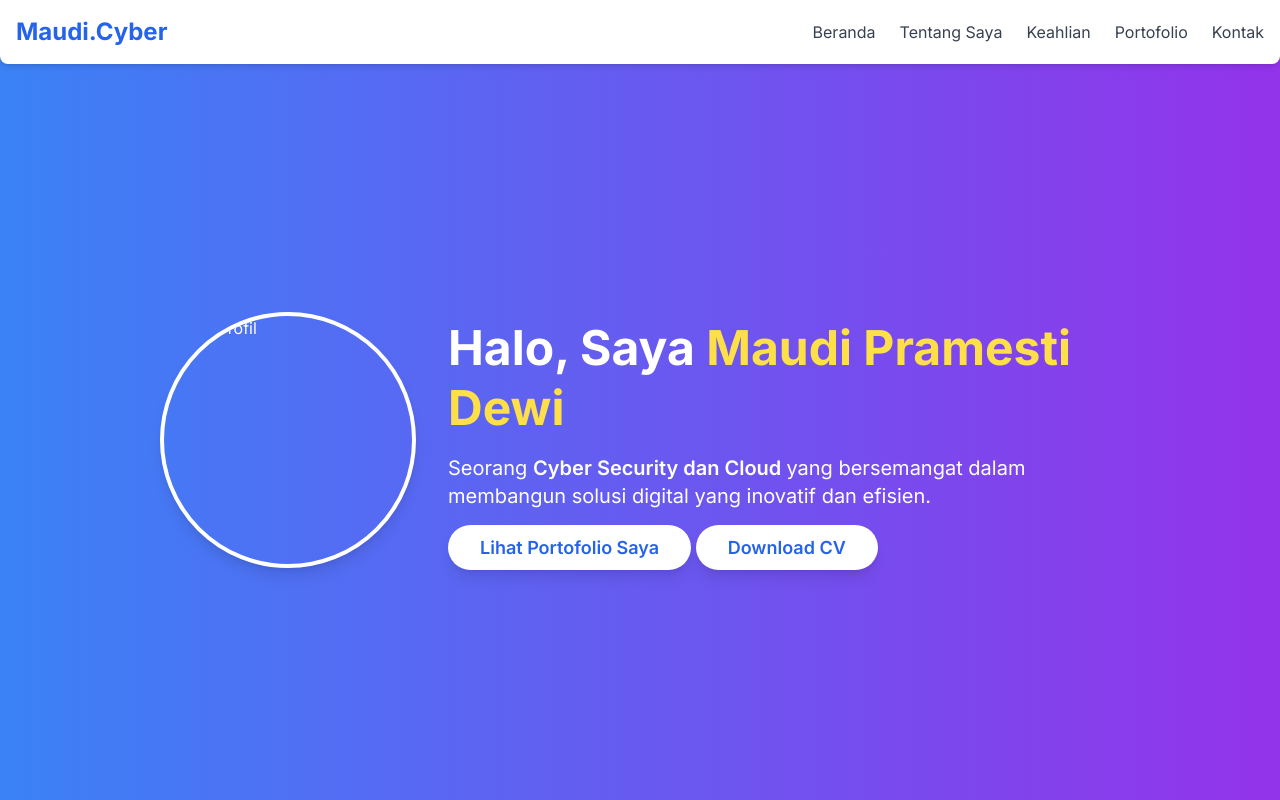
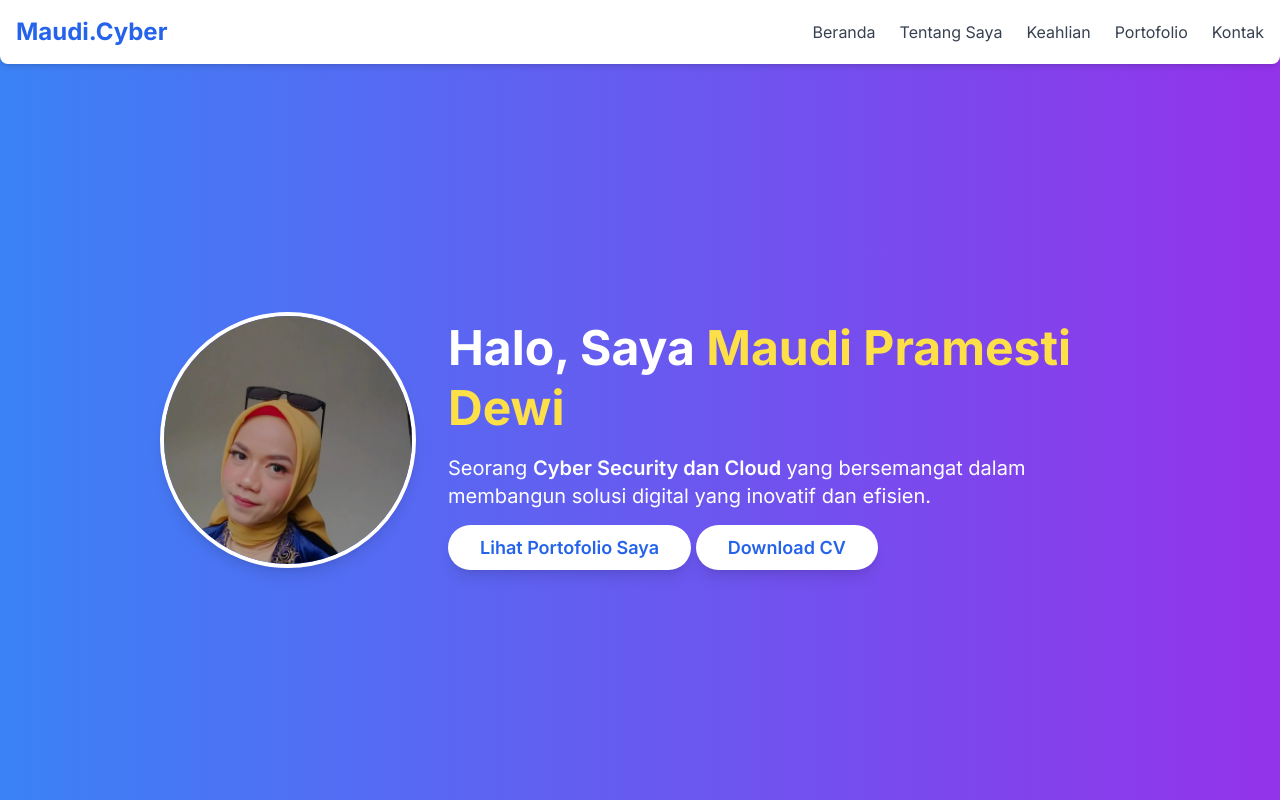
Before and after one commit to MaudiDewi/porto, a plain HTML site: page index.html in a window 1280 px wide. Shown: the top 800 px of the page. Drawn offline with nearby package versions, Linux system fonts and the light colour scheme.

Commit message:
Update index.html

```diff
--- a/index.html
+++ b/index.html
@@ -53,7 +53,7 @@
             <div class="flex-shrink-0">
                 <!-- Profile Picture -->
                 <!-- Ganti URL gambar placeholder ini dengan URL foto profil Anda -->
-                <img srcfotoprofile.jpg" alt="Foto Profil" class="w-64 h-64 rounded-full border-4 border-white shadow-lg object-cover">
+                <img src="fotoprofile.jpg" alt="Foto Profil" class="w-64 h-64 rounded-full border-4 border-white shadow-lg object-cover">
             </div>
             <div class="text-center md:text-left max-w-2xl">
                 <h1 class="text-5xl font-extrabold mb-4 leading-tight">Halo, Saya <span class="text-yellow-300">Maudi Pramesti Dewi</span></h1>
```
